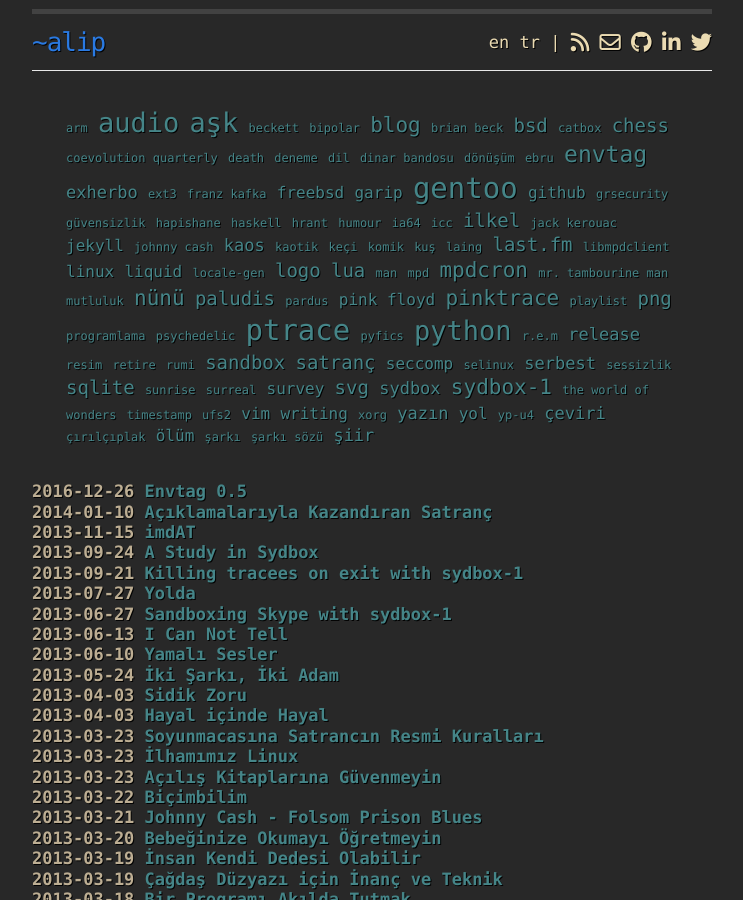
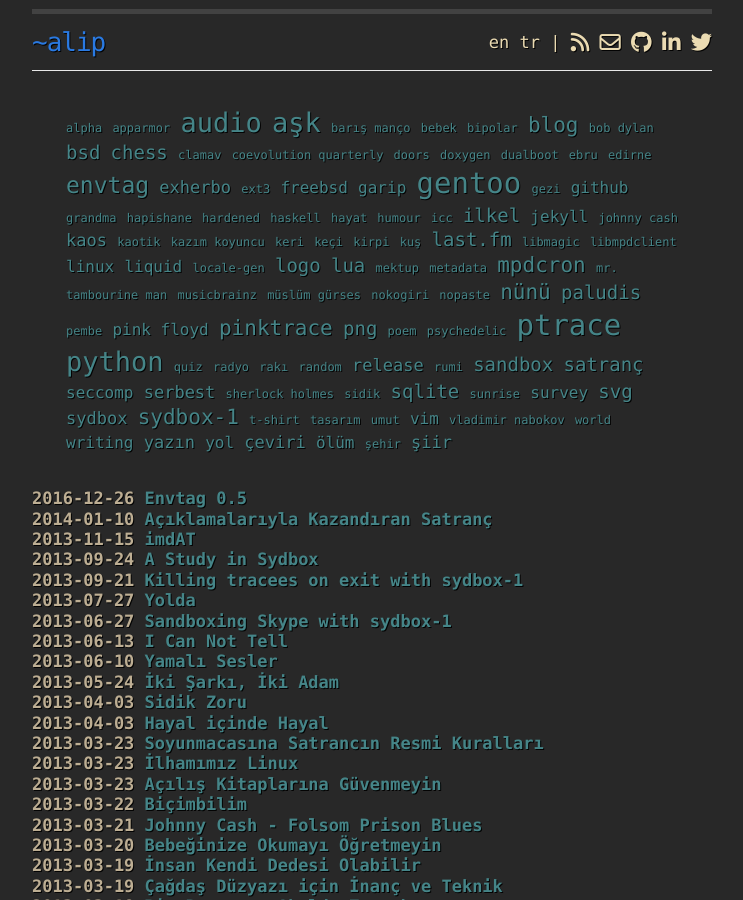
Before and after one commit to 190543/190543.github.io, a Jekyll site: the page built from index.html, in a window 1280 px wide and 900 px high. Shown: the whole window, without its empty margins (268-1011 px from the left). Built offline with Jekyll 4.4.1, drawn with Linux system fonts in a browser that asks for light colours; nearby versions of some CDN libraries.

```diff
--- a/_config.yml
+++ b/_config.yml
@@ -12,7 +12,7 @@ gems:
 
 # Custom variables
 title: "~alip"
-url: "http://alip.github.io"
+url: "https://alip.github.io"
 keywords: "Ali Polatel,alip,blog,programming,coding,personal,homepage,chaos,satranç,satranç dersi,şiir,edebiyat,çağrışım,kaos"
 
 # Author information
--- a/_includes/cloud.html
+++ b/_includes/cloud.html
@@ -1,102 +1,102 @@
 <div id="htmltagcloud">
-<span class="tagcloud0"><a href="{{ site.url }}//tags/#tag-arm">arm</a></span>
+<span class="tagcloud0"><a href="{{ site.url }}//tags/#tag-alpha">alpha</a></span>
+<span class="tagcloud0"><a href="{{ site.url }}//tags/#tag-apparmor">apparmor</a></span>
 <span class="tagcloud12"><a href="{{ site.url }}//tags/#tag-audio">audio</a></span>
 <span class="tagcloud12"><a href="{{ site.url }}//tags/#tag-ask">aşk</a></span>
-<span class="tagcloud0"><a href="{{ site.url }}//tags/#tag-beckett">beckett</a></span>
+<span class="tagcloud0"><a href="{{ site.url }}//tags/#tag-baris_manco">barış manço</a></span>
+<span class="tagcloud0"><a href="{{ site.url }}//tags/#tag-bebek">bebek</a></span>
 <span class="tagcloud0"><a href="{{ site.url }}//tags/#tag-bipolar">bipolar</a></span>
 <span class="tagcloud9"><a href="{{ site.url }}//tags/#tag-blog">blog</a></span>
-<span class="tagcloud0"><a href="{{ site.url }}//tags/#tag-brian_beck">brian beck</a></span>
+<span class="tagcloud0"><a href="{{ site.url }}//tags/#tag-bob_dylan">bob dylan</a></span>
 <span class="tagcloud7"><a href="{{ site.url }}//tags/#tag-bsd">bsd</a></span>
-<span class="tagcloud0"><a href="{{ site.url }}//tags/#tag-catbox">catbox</a></span>
 <span class="tagcloud7"><a href="{{ site.url }}//tags/#tag-chess">chess</a></span>
+<span class="tagcloud0"><a href="{{ site.url }}//tags/#tag-clamav">clamav</a></span>
 <span class="tagcloud0"><a href="{{ site.url }}//tags/#tag-coevolution_quarterly">coevolution quarterly</a></span>
-<span class="tagcloud0"><a href="{{ site.url }}//tags/#tag-death">death</a></span>
-<span class="tagcloud0"><a href="{{ site.url }}//tags/#tag-deneme">deneme</a></span>
-<span class="tagcloud0"><a href="{{ site.url }}//tags/#tag-dil">dil</a></span>
-<span class="tagcloud0"><a href="{{ site.url }}//tags/#tag-dinar_bandosu">dinar bandosu</a></span>
-<span class="tagcloud0"><a href="{{ site.url }}//tags/#tag-donusum">dönüşüm</a></span>
+<span class="tagcloud0"><a href="{{ site.url }}//tags/#tag-doors">doors</a></span>
+<span class="tagcloud0"><a href="{{ site.url }}//tags/#tag-doxygen">doxygen</a></span>
+<span class="tagcloud0"><a href="{{ site.url }}//tags/#tag-dualboot">dualboot</a></span>
 <span class="tagcloud0"><a href="{{ site.url }}//tags/#tag-ebru">ebru</a></span>
+<span class="tagcloud0"><a href="{{ site.url }}//tags/#tag-edirne">edirne</a></span>
 <span class="tagcloud10"><a href="{{ site.url }}//tags/#tag-envtag">envtag</a></span>
 <span class="tagcloud17"><a href="{{ site.url }}//tags/#tag-exherbo">exherbo</a></span>
 <span class="tagcloud0"><a href="{{ site.url }}//tags/#tag-ext3">ext3</a></span>
-<span class="tagcloud0"><a href="{{ site.url }}//tags/#tag-franz_kafka">franz kafka</a></span>
 <span class="tagcloud4"><a href="{{ site.url }}//tags/#tag-freebsd">freebsd</a></span>
 <span class="tagcloud4"><a href="{{ site.url }}//tags/#tag-garip">garip</a></span>
 <span class="tagcloud13"><a href="{{ site.url }}//tags/#tag-gentoo">gentoo</a></span>
+<span class="tagcloud0"><a href="{{ site.url }}//tags/#tag-gezi">gezi</a></span>
 <span class="tagcloud4"><a href="{{ site.url }}//tags/#tag-github">github</a></span>
-<span class="tagcloud0"><a href="{{ site.url }}//tags/#tag-grsecurity">grsecurity</a></span>
-<span class="tagcloud0"><a href="{{ site.url }}//tags/#tag-guvensizlik">güvensizlik</a></span>
+<span class="tagcloud0"><a href="{{ site.url }}//tags/#tag-grandma">grandma</a></span>
 <span class="tagcloud0"><a href="{{ site.url }}//tags/#tag-hapishane">hapishane</a></span>
+<span class="tagcloud0"><a href="{{ site.url }}//tags/#tag-hardened">hardened</a></span>
 <span class="tagcloud0"><a href="{{ site.url }}//tags/#tag-haskell">haskell</a></span>
-<span class="tagcloud0"><a href="{{ site.url }}//tags/#tag-hrant">hrant</a></span>
+<span class="tagcloud0"><a href="{{ site.url }}//tags/#tag-hayat">hayat</a></span>
 <span class="tagcloud0"><a href="{{ site.url }}//tags/#tag-humour">humour</a></span>
-<span class="tagcloud0"><a href="{{ site.url }}//tags/#tag-ia64">ia64</a></span>
 <span class="tagcloud0"><a href="{{ site.url }}//tags/#tag-icc">icc</a></span>
 <span class="tagcloud7"><a href="{{ site.url }}//tags/#tag-ilkel">ilkel</a></span>
-<span class="tagcloud0"><a href="{{ site.url }}//tags/#tag-jack_kerouac">jack kerouac</a></span>
 <span class="tagcloud4"><a href="{{ site.url }}//tags/#tag-jekyll">jekyll</a></span>
 <span class="tagcloud0"><a href="{{ site.url }}//tags/#tag-johnny_cash">johnny cash</a></span>
 <span class="tagcloud22"><a href="{{ site.url }}//tags/#tag-kaos">kaos</a></span>
 <span class="tagcloud0"><a href="{{ site.url }}//tags/#tag-kaotik">kaotik</a></span>
+<span class="tagcloud0"><a href="{{ site.url }}//tags/#tag-kazim_koyuncu">kazım koyuncu</a></span>
+<span class="tagcloud0"><a href="{{ site.url }}//tags/#tag-keri">keri</a></span>
 <span class="tagcloud0"><a href="{{ site.url }}//tags/#tag-keci">keçi</a></span>
-<span class="tagcloud0"><a href="{{ site.url }}//tags/#tag-komik">komik</a></span>
+<span class="tagcloud0"><a href="{{ site.url }}//tags/#tag-kirpi">kirpi</a></span>
 <span class="tagcloud0"><a href="{{ site.url }}//tags/#tag-kus">kuş</a></span>
-<span class="tagcloud0"><a href="{{ site.url }}//tags/#tag-laing">laing</a></span>
 <span class="tagcloud7"><a href="{{ site.url }}//tags/#tag-last.fm">last.fm</a></span>
+<span class="tagcloud0"><a href="{{ site.url }}//tags/#tag-libmagic">libmagic</a></span>
 <span class="tagcloud0"><a href="{{ site.url }}//tags/#tag-libmpdclient">libmpdclient</a></span>
 <span class="tagcloud4"><a href="{{ site.url }}//tags/#tag-linux">linux</a></span>
 <span class="tagcloud4"><a href="{{ site.url }}//tags/#tag-liquid">liquid</a></span>
 <span class="tagcloud0"><a href="{{ site.url }}//tags/#tag-localeminusgen">locale-gen</a></span>
 <span class="tagcloud7"><a href="{{ site.url }}//tags/#tag-logo">logo</a></span>
 <span class="tagcloud7"><a href="{{ site.url }}//tags/#tag-lua">lua</a></span>
-<span class="tagcloud0"><a href="{{ site.url }}//tags/#tag-man">man</a></span>
-<span class="tagcloud0"><a href="{{ site.url }}//tags/#tag-mpd">mpd</a></span>
+<span class="tagcloud0"><a href="{{ site.url }}//tags/#tag-mektup">mektup</a></span>
+<span class="tagcloud0"><a href="{{ site.url }}//tags/#tag-metadata">metadata</a></span>
 <span class="tagcloud9"><a href="{{ site.url }}//tags/#tag-mpdcron">mpdcron</a></span>
 <span class="tagcloud0"><a href="{{ site.url }}//tags/#tag-mr._tambourine_man">mr. tambourine man</a></span>
-<span class="tagcloud0"><a href="{{ site.url }}//tags/#tag-mutluluk">mutluluk</a></span>
+<span class="tagcloud0"><a href="{{ site.url }}//tags/#tag-musicbrainz">musicbrainz</a></span>
+<span class="tagcloud0"><a href="{{ site.url }}//tags/#tag-muslum_gurses">müslüm gürses</a></span>
+<span class="tagcloud0"><a href="{{ site.url }}//tags/#tag-nokogiri">nokogiri</a></span>
+<span class="tagcloud0"><a href="{{ site.url }}//tags/#tag-nopaste">nopaste</a></span>
 <span class="tagcloud9"><a href="{{ site.url }}//tags/#tag-nunu">nünü</a></span>
 <span class="tagcloud7"><a href="{{ site.url }}//tags/#tag-paludis">paludis</a></span>
-<span class="tagcloud0"><a href="{{ site.url }}//tags/#tag-pardus">pardus</a></span>
+<span class="tagcloud0"><a href="{{ site.url }}//tags/#tag-pembe">pembe</a></span>
 <span class="tagcloud4"><a href="{{ site.url }}//tags/#tag-pink_floyd">pink floyd</a></span>
 <span class="tagcloud9"><a href="{{ site.url }}//tags/#tag-pinktrace">pinktrace</a></span>
-<span class="tagcloud0"><a href="{{ site.url }}//tags/#tag-playlist">playlist</a></span>
 <span class="tagcloud7"><a href="{{ site.url }}//tags/#tag-png">png</a></span>
-<span class="tagcloud0"><a href="{{ site.url }}//tags/#tag-programlama">programlama</a></span>
+<span class="tagcloud0"><a href="{{ site.url }}//tags/#tag-poem">poem</a></span>
 <span class="tagcloud0"><a href="{{ site.url }}//tags/#tag-psychedelic">psychedelic</a></span>
 <span class="tagcloud13"><a href="{{ site.url }}//tags/#tag-ptrace">ptrace</a></span>
-<span class="tagcloud0"><a href="{{ site.url }}//tags/#tag-pyfics">pyfics</a></span>
 <span class="tagcloud12"><a href="{{ site.url }}//tags/#tag-python">python</a></span>
-<span class="tagcloud0"><a href="{{ site.url }}//tags/#tag-r.e.m">r.e.m</a></span>
+<span class="tagcloud0"><a href="{{ site.url }}//tags/#tag-quiz">quiz</a></span>
+<span class="tagcloud0"><a href="{{ site.url }}//tags/#tag-radyo">radyo</a></span>
+<span class="tagcloud0"><a href="{{ site.url }}//tags/#tag-raki">rakı</a></span>
+<span class="tagcloud0"><a href="{{ site.url }}//tags/#tag-random">random</a></span>
 <span class="tagcloud20"><a href="{{ site.url }}//tags/#tag-release">release</a></span>
-<span class="tagcloud0"><a href="{{ site.url }}//tags/#tag-resim">resim</a></span>
-<span class="tagcloud0"><a href="{{ site.url }}//tags/#tag-retire">retire</a></span>
 <span class="tagcloud0"><a href="{{ site.url }}//tags/#tag-rumi">rumi</a></span>
 <span class="tagcloud7"><a href="{{ site.url }}//tags/#tag-sandbox">sandbox</a></span>
 <span class="tagcloud7"><a href="{{ site.url }}//tags/#tag-satranc">satranç</a></span>
 <span class="tagcloud4"><a href="{{ site.url }}//tags/#tag-seccomp">seccomp</a></span>
-<span class="tagcloud0"><a href="{{ site.url }}//tags/#tag-selinux">selinux</a></span>
 <span class="tagcloud21"><a href="{{ site.url }}//tags/#tag-serbest">serbest</a></span>
-<span class="tagcloud0"><a href="{{ site.url }}//tags/#tag-sessizlik">sessizlik</a></span>
+<span class="tagcloud0"><a href="{{ site.url }}//tags/#tag-sherlock_holmes">sherlock holmes</a></span>
+<span class="tagcloud0"><a href="{{ site.url }}//tags/#tag-sidik">sidik</a></span>
 <span class="tagcloud7"><a href="{{ site.url }}//tags/#tag-sqlite">sqlite</a></span>
 <span class="tagcloud0"><a href="{{ site.url }}//tags/#tag-sunrise">sunrise</a></span>
-<span class="tagcloud0"><a href="{{ site.url }}//tags/#tag-surreal">surreal</a></span>
 <span class="tagcloud4"><a href="{{ site.url }}//tags/#tag-survey">survey</a></span>
 <span class="tagcloud7"><a href="{{ site.url }}//tags/#tag-svg">svg</a></span>
 <span class="tagcloud24"><a href="{{ site.url }}//tags/#tag-sydbox">sydbox</a></span>
 <span class="tagcloud9"><a href="{{ site.url }}//tags/#tag-sydboxminus1">sydbox-1</a></span>
-<span class="tagcloud0"><a href="{{ site.url }}//tags/#tag-the_world_of_wonders">the world of wonders</a></span>
-<span class="tagcloud0"><a href="{{ site.url }}//tags/#tag-timestamp">timestamp</a></span>
-<span class="tagcloud0"><a href="{{ site.url }}//tags/#tag-ufs2">ufs2</a></span>
+<span class="tagcloud0"><a href="{{ site.url }}//tags/#tag-tminusshirt">t-shirt</a></span>
+<span class="tagcloud0"><a href="{{ site.url }}//tags/#tag-tasarim">tasarım</a></span>
+<span class="tagcloud0"><a href="{{ site.url }}//tags/#tag-umut">umut</a></span>
 <span class="tagcloud4"><a href="{{ site.url }}//tags/#tag-vim">vim</a></span>
+<span class="tagcloud0"><a href="{{ site.url }}//tags/#tag-vladimir_nabokov">vladimir nabokov</a></span>
+<span class="tagcloud0"><a href="{{ site.url }}//tags/#tag-world">world</a></span>
 <span class="tagcloud4"><a href="{{ site.url }}//tags/#tag-writing">writing</a></span>
-<span class="tagcloud0"><a href="{{ site.url }}//tags/#tag-xorg">xorg</a></span>
 <span class="tagcloud22"><a href="{{ site.url }}//tags/#tag-yazin">yazın</a></span>
 <span class="tagcloud4"><a href="{{ site.url }}//tags/#tag-yol">yol</a></span>
-<span class="tagcloud0"><a href="{{ site.url }}//tags/#tag-ypminusu4">yp-u4</a></span>
 <span class="tagcloud18"><a href="{{ site.url }}//tags/#tag-ceviri">çeviri</a></span>
-<span class="tagcloud0"><a href="{{ site.url }}//tags/#tag-cirilciplak">çırılçıplak</a></span>
 <span class="tagcloud4"><a href="{{ site.url }}//tags/#tag-olum">ölüm</a></span>
-<span class="tagcloud0"><a href="{{ site.url }}//tags/#tag-sarki">şarkı</a></span>
-<span class="tagcloud0"><a href="{{ site.url }}//tags/#tag-sarki_sozu">şarkı sözü</a></span>
+<span class="tagcloud0"><a href="{{ site.url }}//tags/#tag-sehir">şehir</a></span>
 <span class="tagcloud17"><a href="{{ site.url }}//tags/#tag-siir">şiir</a></span>
 </div>
```
Also changed, not shown: _includes/cloud-en.html (+16 -16 lines).
